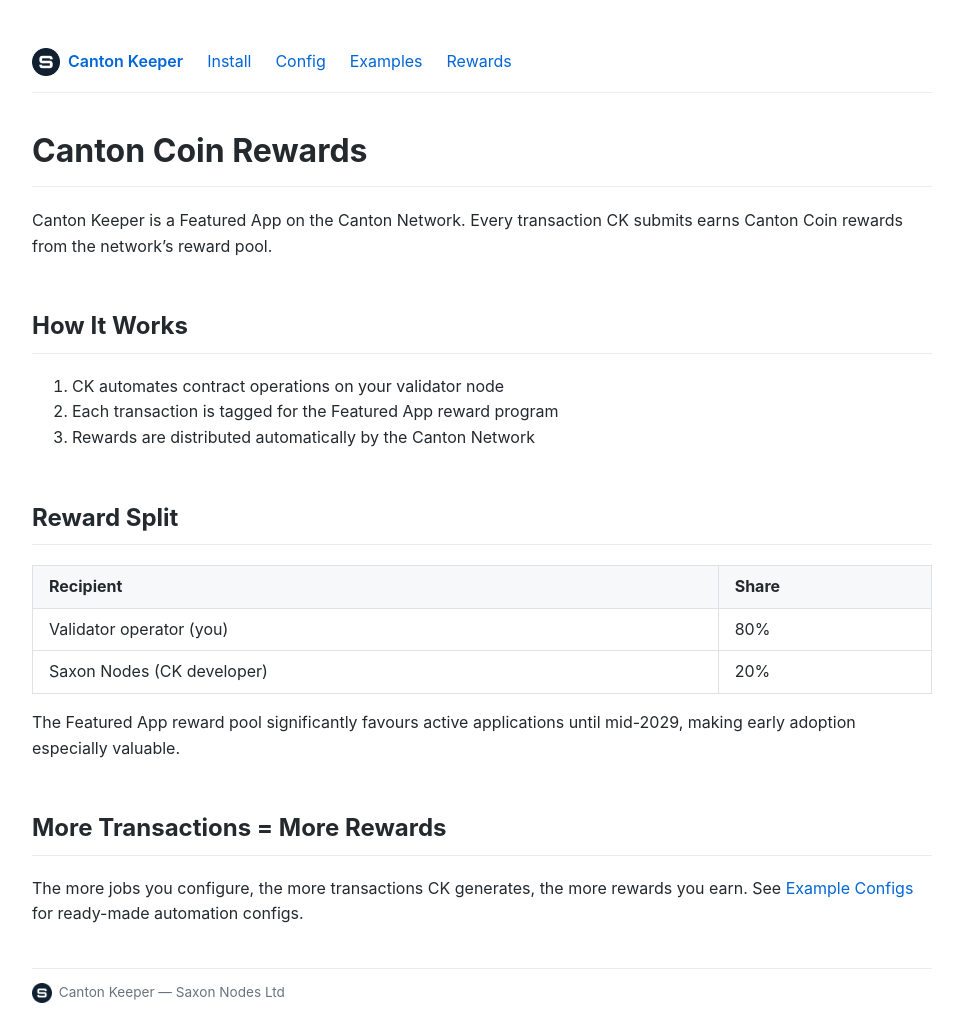
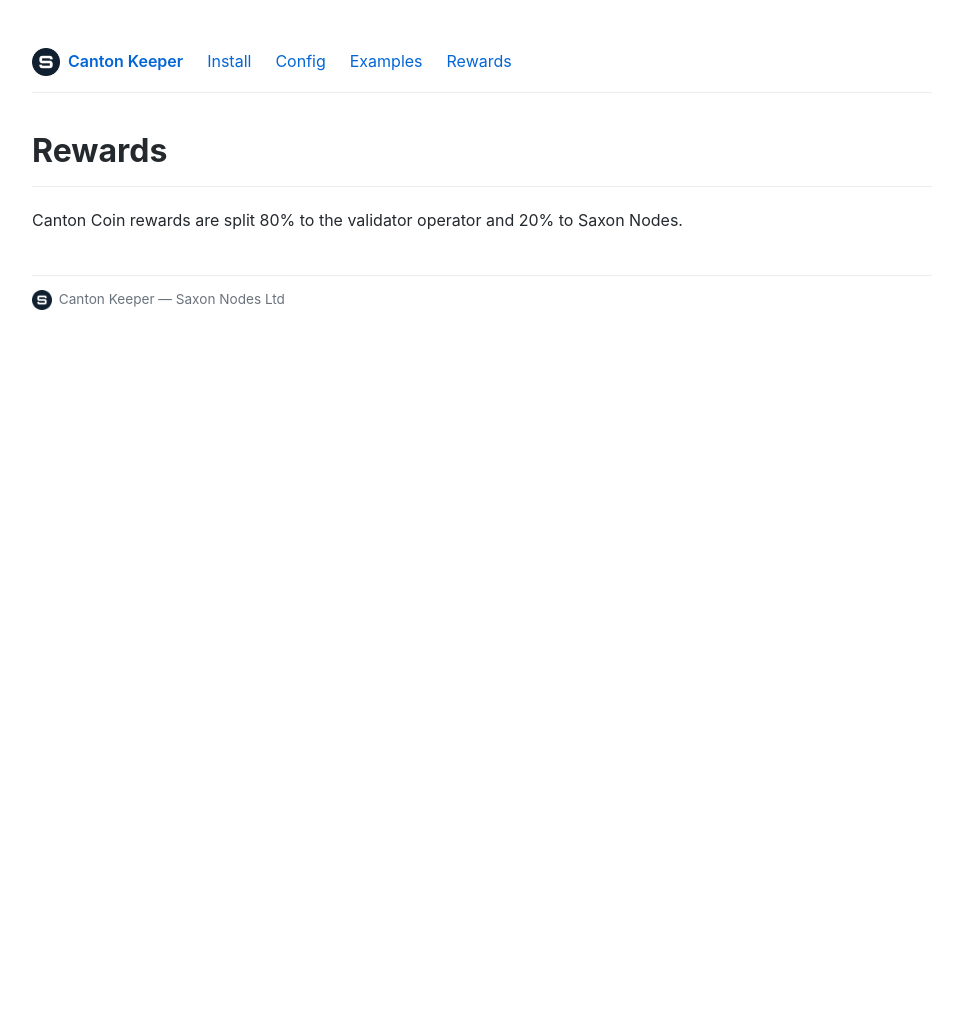
Before and after one commit to saxon-xyz/canton-keeper-docs, a Jekyll site: the page built from rewards.md, in a window 1280 px wide. Shown: the whole page, without its empty margins (158-1121 px from the left). Built offline with Jekyll 4.4.1, drawn with Linux system fonts in a browser that asks for light colours; after the commit the page ends 900 px from its top, so only the background shows below that.

Commit message:
Simplify rewards to one line
Co-Authored-By: Claude Opus 4.6 (1M context) <noreply@anthropic.com>

```diff
--- a/rewards.md
+++ b/rewards.md
@@ -1,27 +1,8 @@
 ---
 layout: default
-title: Canton Coin Rewards
+title: Rewards
 ---
 
-# Canton Coin Rewards
+# Rewards
 
-Canton Keeper is a Featured App on the Canton Network. Every transaction CK submits earns Canton Coin rewards from the network's reward pool.
-
-## How It Works
-
-1. CK automates contract operations on your validator node
-2. Each transaction is tagged for the Featured App reward program
-3. Rewards are distributed automatically by the Canton Network
-
-## Reward Split
-
-| Recipient | Share |
-|-----------|-------|
-| Validator operator (you) | 80% |
-| Saxon Nodes (CK developer) | 20% |
-
-The Featured App reward pool significantly favours active applications until mid-2029, making early adoption especially valuable.
-
-## More Transactions = More Rewards
-
-The more jobs you configure, the more transactions CK generates, the more rewards you earn. See [Example Configs](examples) for ready-made automation configs.
+Canton Coin rewards are split 80% to the validator operator and 20% to Saxon Nodes.
```
